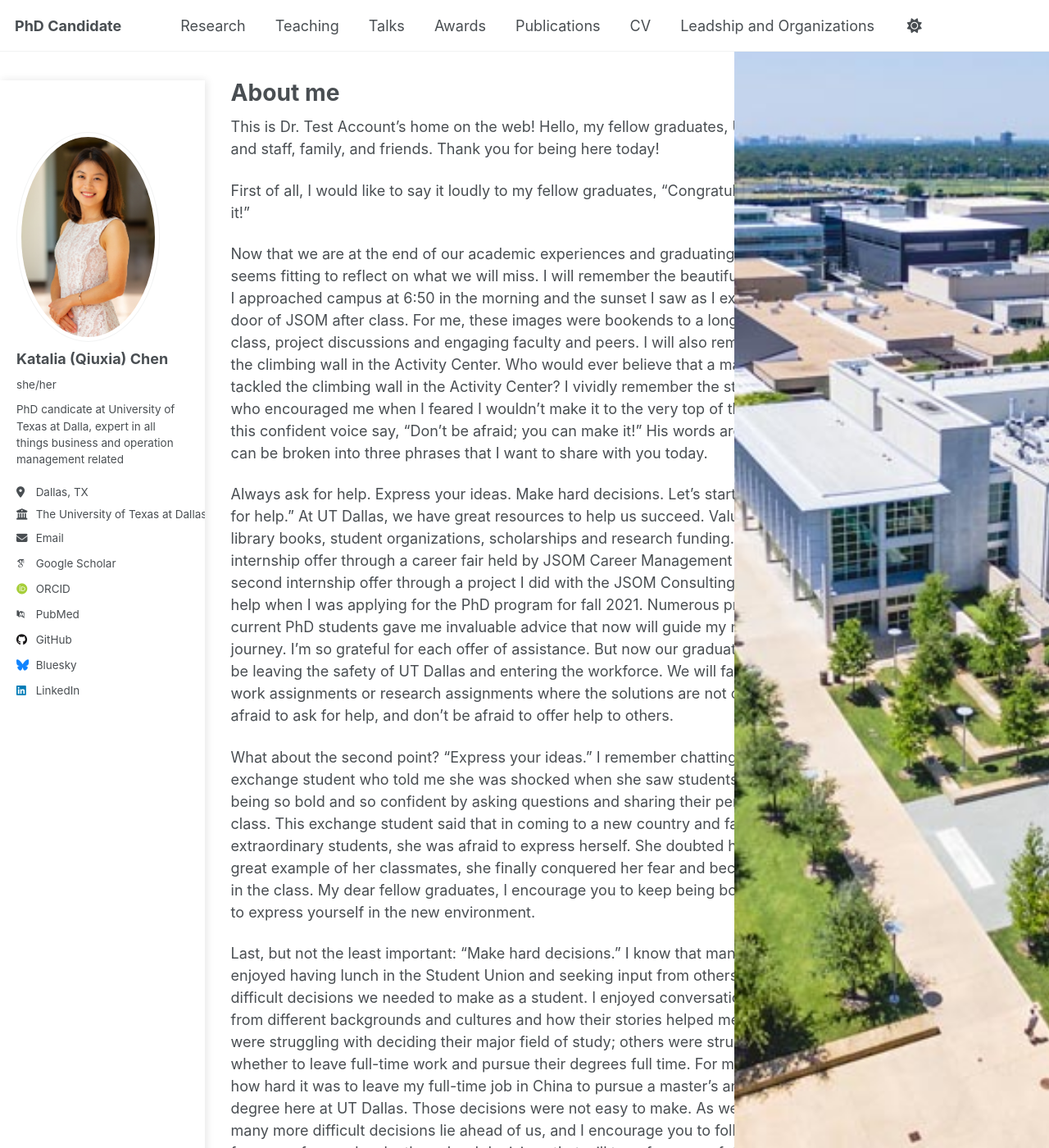
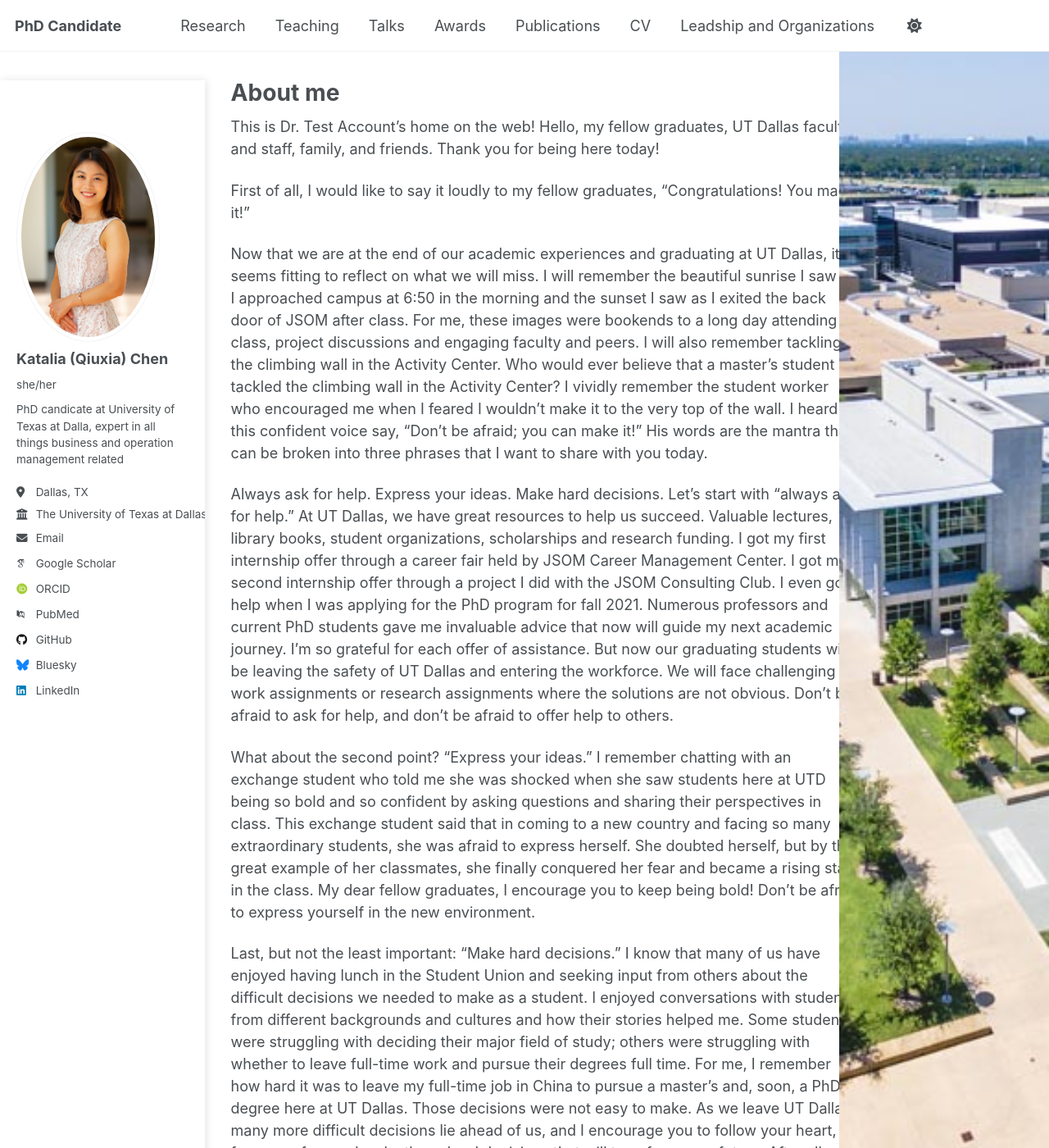
Before and after one commit to qxc2/Katalia_Qiuxia_Chen_v1, a Jekyll site: the page built from _pages/about.md, in a window 1280 px wide and 1400 px high. Shown: the whole window at 82% size. Built offline with Jekyll 4.4.1, drawn with Linux system fonts in a browser that asks for light colours; some web fonts are replaced.

Commit message:
Update main.scss

```diff
--- a/assets/css/main.scss
+++ b/assets/css/main.scss
@@ -77,7 +77,7 @@ body::before {
     position: fixed;
     top: 0;
     right: 0;
-    width: 30vw;  /* Adjust width of the background image */
+    width: 20vw;  /* Adjust width of the background image */
     height: 100vh; /* Full height */
     background-image: url('https://sp112358.github.io/Katalia_Qiuxia_Chen_2/assets/UTD-1.jpg'); /* Update with correct path */
     background-size: cover;
```
